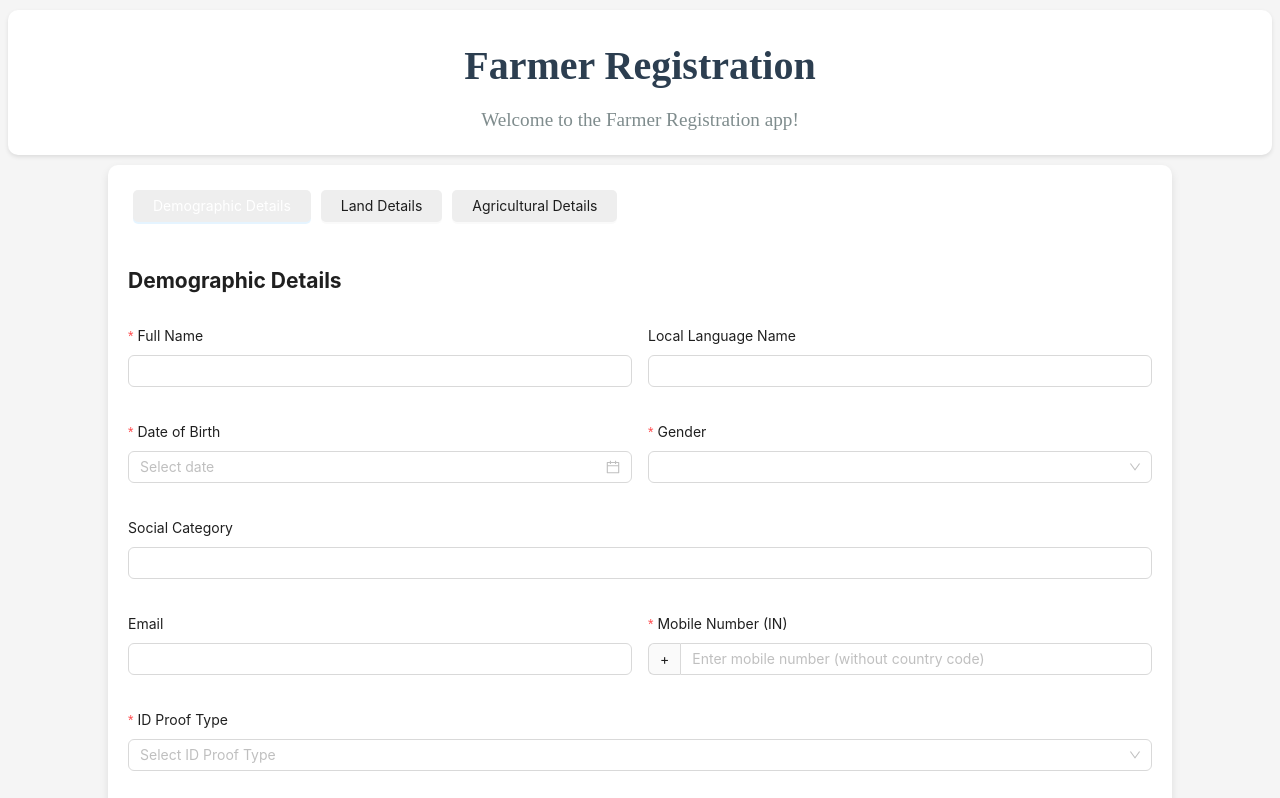
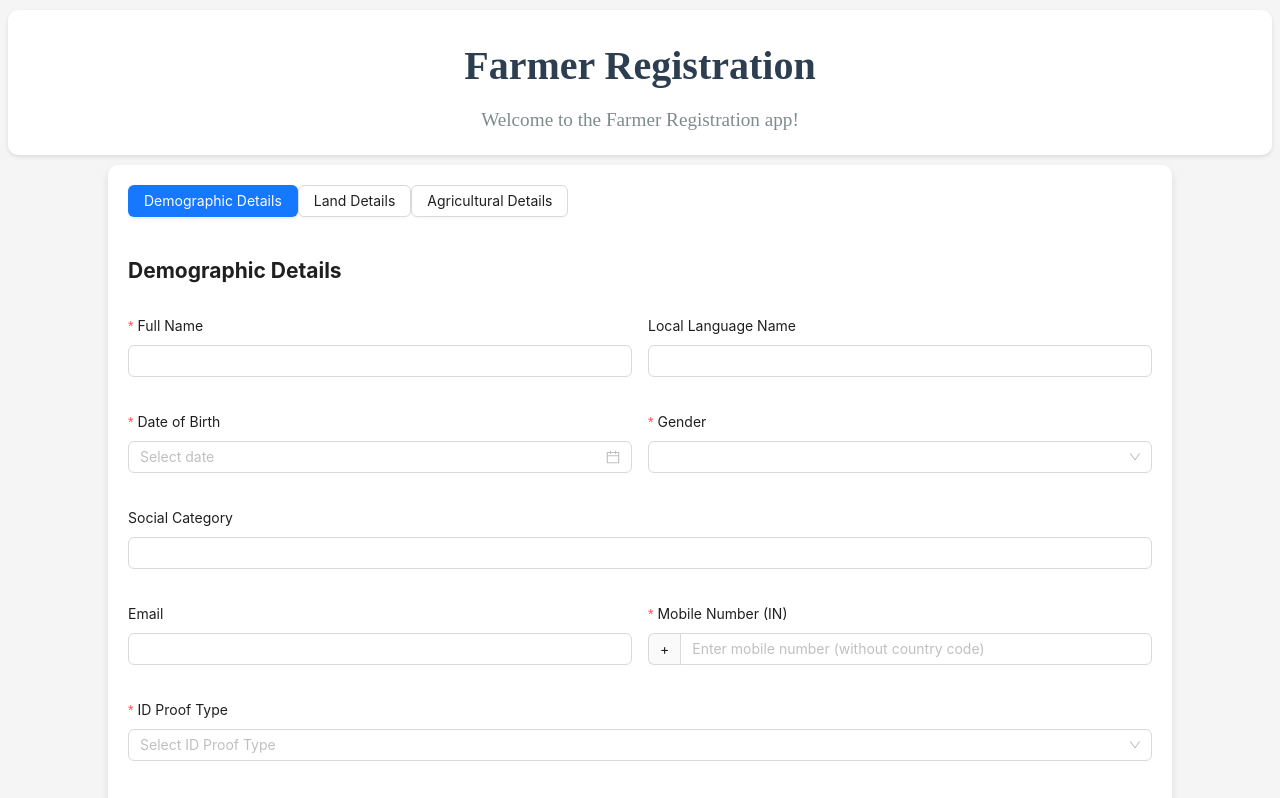
Before and after one commit to nabanitasaha29/Agristack_Farmer_Registry, a React (Vite) app in the folder frontend/: page / in a window 1280 px wide. Shown: the top 798 px of the page. Built offline with nearby package versions, Linux system fonts and the light colour scheme; no server answers.

Commit message:
Submission api

```diff
--- a/frontend/src/components/TabsNavigation.jsx
+++ b/frontend/src/components/TabsNavigation.jsx
@@ -4,18 +4,21 @@ import { Button } from "antd";
 const TabsNavigation = ({ activeTab, onTabChange }) => (
   <div className="tabs">
     <Button
+      className="tab-button"
       type={activeTab === 1 ? "primary" : "default"}
       onClick={() => onTabChange(1)}
     >
       Demographic Details
     </Button>
     <Button
+      className="tab-button"
       type={activeTab === 2 ? "primary" : "default"}
       onClick={() => onTabChange(2)}
     >
       Land Details
     </Button>
     <Button
+      className="tab-button"
       type={activeTab === 3 ? "primary" : "default"}
       onClick={() => onTabChange(3)}
     >
--- a/frontend/src/components/forms/DemographicForm.jsx
+++ b/frontend/src/components/forms/DemographicForm.jsx
@@ -57,7 +57,9 @@ const DemographicForm = forwardRef(({ onSubmit, initialValues }, ref) => {
 
   const handleFinish = (values) => {
     const fullNumber = `+${mobileCode}${values.fr_mobile_number}`;
-
+    console.log(fullNumber);
+    console.log(selectedLocation);
+    console.log(values);
     onSubmit({
       ...values,
       fr_mobile_number: fullNumber,
--- a/frontend/src/components/forms/LandForm.jsx
+++ b/frontend/src/components/forms/LandForm.jsx
@@ -43,6 +43,7 @@ const LandForm = forwardRef(({ onSubmit, initialValues }, ref) => {
       landLocation: landLocation,
     });
     console.log(values);
+    console.log(landLocation);
   };
 
   return (
--- a/frontend/src/pages/MainFormPage/MainFormPage.css
+++ b/frontend/src/pages/MainFormPage/MainFormPage.css
@@ -8,22 +8,22 @@
     box-shadow: 0 4px 8px rgba(0,0,0,0.1); /* Optional: subtle shadow */
 }
 
-.tabs button {
+.tabs-button button {
   padding: 10px 20px;
   margin: 5px;
   border: none;
-  background: #eee;
+  background: #eee !important;
   cursor: pointer;
   border-radius: 5px;
 }
 
-.tabs button.active {
-  background: #4caf50;
+.tabs-button button.active {
+  background: #4caf50 !important;
   color: white;
 }
 
-.tabs button:disabled {
-  background: #ccc;
+.tabs-button button:disabled {
+  background: #ccc !important;
   cursor: not-allowed;
 }
 
--- a/frontend/src/pages/MainFormPage/MainFormPage.jsx
+++ b/frontend/src/pages/MainFormPage/MainFormPage.jsx
@@ -1,3 +1,5 @@
+// testing
+
 import React, { useState, useRef } from "react";
 import moment from "moment";
 import "./MainFormPage.css";
@@ -9,34 +11,36 @@ import TabsNavigation from "../../components/TabsNavigation";
 import { message } from "antd";
 
 const MainFormPage = () => {
-  const [activeTab, setActiveTab] = useState(1);
+  const [activeTab, setActiveTab] = useState(1); // Tracks the current active tab
   const [formData, setFormData] = useState({
+    // Stores form data across tabs
     demographic: {},
     agricultural: {},
     land: {},
   });
 
   const formRefs = {
+    // Refs to access form methods from each form
     1: useRef(null),
     2: useRef(null),
-    3: useRef(null)
+    3: useRef(null),
   };
 
   const validateAndSaveCurrentForm = async () => {
     const currentFormRef = formRefs[activeTab];
     if (currentFormRef?.current) {
       try {
-        await currentFormRef.current.validateFields();
-        const formValues = currentFormRef.current.getFieldsValue();
-        setFormData(prev => ({
+        await currentFormRef.current.validateFields(); // Validate current form
+        const formValues = currentFormRef.current.getFieldsValue(); // Get current form values
+        setFormData((prev) => ({
           ...prev,
           ...(activeTab === 1 && { demographic: formValues }),
           ...(activeTab === 2 && { land: formValues }),
-          ...(activeTab === 3 && { agricultural: formValues })
+          ...(activeTab === 3 && { agricultural: formValues }),
         }));
         return true;
       } catch (error) {
-        message.error('Please fill all required fields before proceeding');
+        message.error("Please fill all required fields before proceeding");
         return false;
       }
     }
@@ -44,34 +48,35 @@ const MainFormPage = () => {
   };
 
   const handleTabChange = async (newTab) => {
-    const isValid = await validateAndSaveCurrentForm();
+    const isValid = await validateAndSaveCurrentForm(); // Save current tab before changing
     if (isValid) {
       setActiveTab(newTab);
     }
   };
 
+  // Handles submission of DemographicForm
   const handleDemographicSubmit = (data) => {
-    setFormData(prev => ({ ...prev, demographic: data }));
+    setFormData((prev) => ({ ...prev, demographic: data }));
     setActiveTab(2);
   };
 
+  // Handles submission of LandForm
   const handleLandSubmit = (data) => {
-    setFormData(prev => ({ ...prev, land: data }));
+    setFormData((prev) => ({ ...prev, land: data }));
     setActiveTab(3);
   };
 
+  // Handles submission of AgriculturalForm
   const handleAgriculturalSubmit = (data) => {
-    setFormData(prev => ({ ...prev, agricultural: data }));
+    setFormData((prev) => ({ ...prev, agricultural: data }));
   };
 
-
-
-    const handleFinalAction = async (action) => {
+  const handleFinalAction = async (action) => {
     if (action === "submit") {
       const { demographic, land, agricultural } = formData;
 
-      const selectedLocation = demographic.selectedLocation || {};
-      const landLocation = land.landLocation || {};
+      const selectedLocation = demographic.selectedLocation || {}; // location from DemographicForm
+      const landLocation = land.landLocation || {}; // location from LandForm
 
       const demographicPayload = {
         fr_full_name: demographic.fr_full_name || "",
@@ -134,6 +139,7 @@ const MainFormPage = () => {
         );
         alert("Form submitted successfully!");
         console.log("Server response:", response.data);
+        console.log("Final Payload:", finalPayload);
       } catch (error) {
         console.error("Error submitting form:", error);
         alert("Failed to submit form. Please try again.");
@@ -146,13 +152,9 @@ const MainFormPage = () => {
     }
   };
 
-
-   return (
+  return (
     <div className="main-form-container">
-      <TabsNavigation
-        activeTab={activeTab}
-        onTabChange={handleTabChange}
-      />
+      <TabsNavigation activeTab={activeTab} onTabChange={handleTabChange} />
       <div className="form-content">
         {activeTab === 1 && (
           <DemographicForm
```
